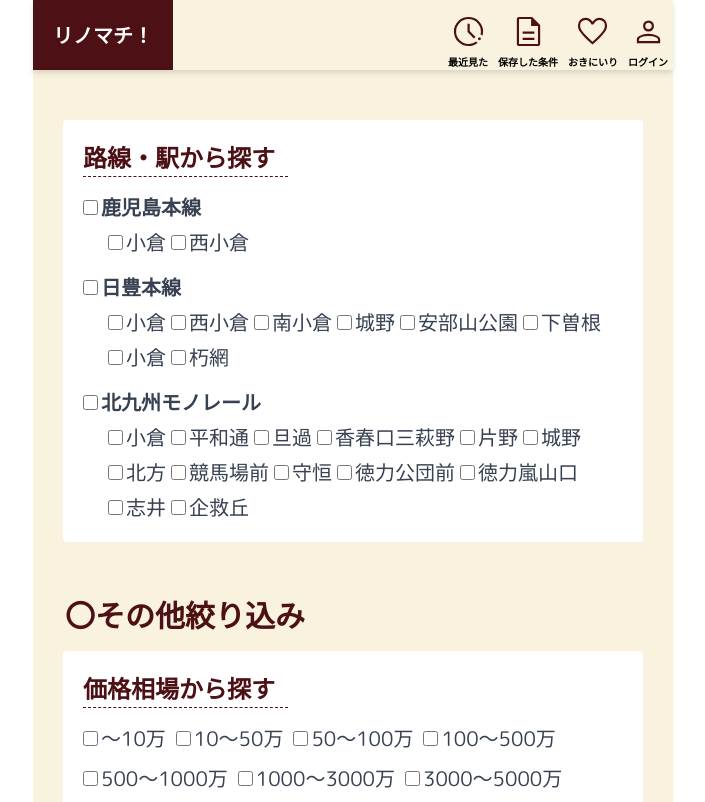
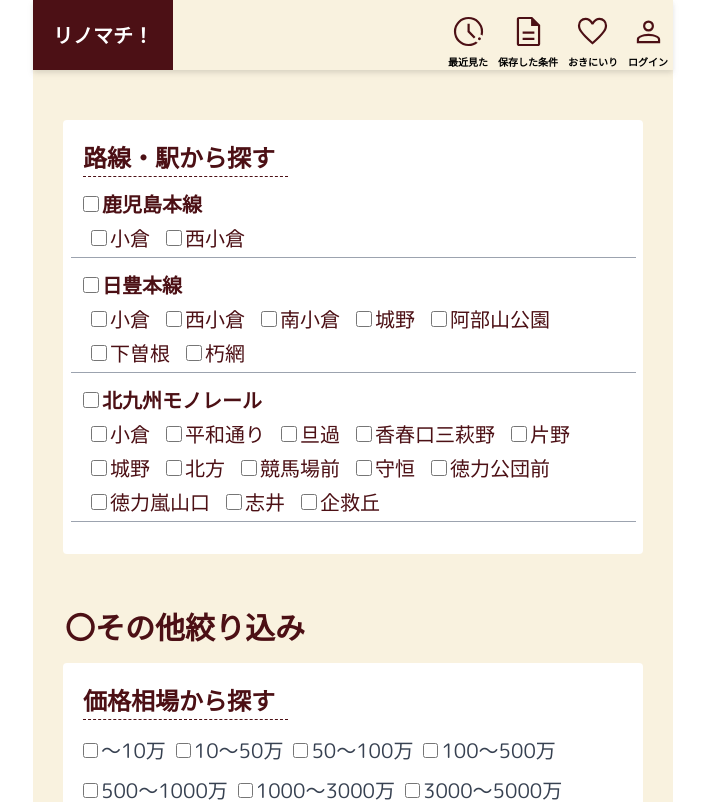
Before and after one commit to yama-chiiii/Rinomachi-Front, a Next.js app: page /search/searchline in a window 1280 px wide. Shown: the top 802 px of the page, without its empty margins (287-992 px from the left). Built offline with nearby package versions, Linux system fonts and the light colour scheme; a web font is replaced by a local one.

Commit message:
feat:絞り込み検索の作成(駅)

```diff
--- a/src/app/component/Line.tsx
+++ b/src/app/component/Line.tsx
@@ -1,105 +1,133 @@
-"use client";
-import { useState } from 'react';
+'use client'
 
-function CheckBox({name,id,setIsChecked}:{name:string,id:string,setIsChecked:() => void}){
-    const handleChange = () => {
-        setIsChecked();
-    };
-    return(
-        <div className="flex items-center space-x-3">
+import { useState } from 'react'
+
+type LineProps = {
+  onConditionChange: (condition: string, checked: boolean) => void
+}
+
+function CheckBox({
+  name,
+  isChecked,
+  toggleCheck,
+  isBold = false,
+}: {
+  name: string
+  isChecked: boolean
+  isBold?: boolean
+  toggleCheck: (name: string, checked: boolean) => void
+}) {
+  const handleChange = (event: React.ChangeEvent<HTMLInputElement>) => {
+    toggleCheck(name, event.target.checked)
+  }
+
+  return (
+    <div className='flex items-center ml-12'>
       <input
-                type="checkbox"
-                id={id}
+        type='checkbox'
+        checked={isChecked}
         onChange={handleChange}
-                className="w-15 h-15 text-blue-500 bg-gray-100 border-gray-300 rounded focus:ring-blue-500 focus:ring-2"
+        className='w-16 h-16 text-brown-dark bg-gray-100 border-gray-300 rounded focus:ring-blue-500 focus:ring-2'
       />
-            <label htmlFor="checkbox" className="text-gray-700 font-medium">
+      <label
+        className={`ml-3 text-dark-brown  text-sm lg:text-xl ${
+          isBold ? 'font-bold' : 'font-medium'
+        }`}
+      >
         {name}
       </label>
     </div>
-    );
+  )
 }
 
-function LineCheckBox({name,id,setIsChecked,setLine}:{name:string,id:string,setIsChecked:() => void,setLine:() => void}){
-    const handleChange = () => {
-        setLine();
-        setIsChecked();
-    };
-    return(
-        <div className="flex items-center space-x-3">
-            <input
-                type="checkbox"
-                id={id}
-                onChange={handleChange}
-                className="w-15 h-15 text-blue-500 bg-gray-100 border-gray-300 rounded focus:ring-blue-500 focus:ring-2"
-            />
-            <label htmlFor="checkbox" className="text-gray-700 font-medium">
-                <div className="font-bold">
-                    {name}
-                </div>
-            </label>
-        </div>
-    );
+export default function Line({ onConditionChange }: LineProps) {
+  const groups = {
+    鹿児島本線: ['小倉', '西小倉'],
+    日豊本線: [
+      '小倉',
+      '西小倉',
+      '南小倉',
+      '城野',
+      '阿部山公園',
+      '下曽根',
+      '朽網',
+    ],
+    北九州モノレール: [
+      '小倉',
+      '平和通り',
+      '旦過',
+      '香春口三萩野',
+      '片野',
+      '城野',
+      '北方',
+      '競馬場前',
+      '守恒',
+      '徳力公団前',
+      '徳力嵐山口',
+      '志井',
+      '企救丘',
+    ],
+  } as const // 'as const' を追加してリテラル型に固定
+
+  const [checkedItems, setCheckedItems] = useState<Record<string, boolean>>({})
+
+  const toggleCheck = (name: string, checked: boolean) => {
+    setCheckedItems((prev) => {
+      const newState = { ...prev, [name]: checked }
+      onConditionChange(name, checked) // 親に通知
+      return newState
+    })
   }
 
-export default function Line(){
-    const [isChecked,setIsChecked] = useState(false);
-    // eslint-disable-next-line @typescript-eslint/no-unused-vars
-    const [line,setLine] = useState("JQ");
+  const toggleGroup = (group: keyof typeof groups, checked: boolean) => {
+    const stations = groups[group]
+    setCheckedItems((prev) => {
+      const newState = { ...prev }
+      stations.forEach((station) => {
+        newState[station] = checked
+        onConditionChange(station, checked) // 駅ごとに通知
+      })
+      return newState
+    })
+  }
 
-    return(
-        <>
-            <div className="w-full flex flex-col mx-auto mb-32 font-mPlus font-semibold text-2xl">
-                <div className="w-full h-full bg-brown-light text-red-dark">
-                    <div className="bg-white rounded mt-120 mb-20 mx-30 pr-15 pb-20">
-                        <div className="flex border-b border-dashed border-brown-dark w-205 pt-20 ml-20">
-                            <div className="font-mPlus text-brown-dark">路線・駅から探す</div>
+  return (
+    <div className='w-full flex flex-col mx-auto mb-32 font-mPlus font-semibold text-2xl'>
+      <div className='w-full h-full bg-brown-light text-brown-dark'>
+        <div className='bg-white rounded mt-120 mb-20 mx-30 pr-15 pb-20'>
+          <div className='flex border-b border-dashed border-brown-dark w-205 mb-12 pt-20 ml-20'>
+            <div className='font-mPlus text-brown-dark'>路線・駅から探す</div>
           </div>
-                        <div className="flex w-full h-auto">
-                            <div className="flex-col text-xl">
-                                <div>
-                                    <div className="ml-20 mt-15 mb-5"><LineCheckBox name="鹿児島本線" id="鹿児島本線" setIsChecked={() => setIsChecked(!isChecked)} setLine={() => setLine("鹿児島本線")}/></div>
-                                    <div className="flex flex-wrap gap-5 ml-45">
-                                        <CheckBox name="小倉" id="鹿児島本線" setIsChecked={() => setIsChecked(!isChecked)}/>
-                                        <CheckBox name="西小倉" id="鹿児島本線" setIsChecked={() => setIsChecked(!isChecked)}/>
+          {Object.entries(groups).map(([group, items]) => (
+            <div key={group} className='mb-12'>
+              {/* 路線名のチェックボックス */}
+              <div className='mb-4 ml-8 '>
+                <CheckBox
+                  name={group}
+                  isChecked={items.every((item) => checkedItems[item])} // 全駅が選択されている場合にチェック
+                  toggleCheck={(name, checked) =>
+                    toggleGroup(name as keyof typeof groups, checked)
+                  } // 型を明示
+                  isBold={true} // 路線名を太文字にする
+                />
               </div>
+              {/* 駅のチェックボックス */}
+              <div className='flex flex-wrap gap-4 ml-16'>
+                {items.map((item) => (
+                  <CheckBox
+                    key={item}
+                    name={item}
+                    isChecked={!!checkedItems[item]} // 駅名の状態
+                    toggleCheck={toggleCheck}
+                    isBold={false}
+                  />
+                ))}
                   </div>
-                                <div>
-                                    <div className="ml-20 mt-15 mb-5"><LineCheckBox name="日豊本線" id="日豊本線" setIsChecked={() => setIsChecked(!isChecked)} setLine={() => setLine("日豊本線")}/></div>
-                                    <div className="flex flex-wrap gap-5 ml-45">
-                                        <CheckBox name="小倉" id="日豊本線" setIsChecked={() => setIsChecked(!isChecked)}/>
-                                        <CheckBox name="西小倉" id="日豊本線" setIsChecked={() => setIsChecked(!isChecked)}/>
-                                        <CheckBox name="南小倉" id="日豊本線" setIsChecked={() => setIsChecked(!isChecked)}/>
-                                        <CheckBox name="城野" id="日豊本線" setIsChecked={() => setIsChecked(!isChecked)}/>
-                                        <CheckBox name="安部山公園" id="日豊本線" setIsChecked={() => setIsChecked(!isChecked)}/>
-                                        <CheckBox name="下曽根" id="日豊本線" setIsChecked={() => setIsChecked(!isChecked)}/>
-                                        <CheckBox name="小倉" id="日豊本線" setIsChecked={() => setIsChecked(!isChecked)}/>
-                                        <CheckBox name="朽網" id="日豊本線" setIsChecked={() => setIsChecked(!isChecked)}/>
+                  <hr className="w-full my-4 mx-8 border-1 border-gray-400" />
             </div>
-                                </div>
-                                <div>
-                                    <div className="ml-20 mt-15 mb-5"><LineCheckBox name="北九州モノレール" id="北九州モノレール" setIsChecked={() => setIsChecked(!isChecked)} setLine={() => setLine("北九州モノレール")}/></div>
-                                    <div className="flex flex-wrap gap-5 ml-45">
-                                        <CheckBox name="小倉" id="北九州モノレール" setIsChecked={() => setIsChecked(!isChecked)}/>
-                                        <CheckBox name="平和通" id="北九州モノレール" setIsChecked={() => setIsChecked(!isChecked)}/>
-                                        <CheckBox name="旦過" id="北九州モノレール" setIsChecked={() => setIsChecked(!isChecked)}/>
-                                        <CheckBox name="香春口三萩野" id="北九州モノレール" setIsChecked={() => setIsChecked(!isChecked)}/>
-                                        <CheckBox name="片野" id="北九州モノレール" setIsChecked={() => setIsChecked(!isChecked)}/>
-                                        <CheckBox name="城野" id="北九州モノレール" setIsChecked={() => setIsChecked(!isChecked)}/>
-                                        <CheckBox name="北方" id="北九州モノレール" setIsChecked={() => setIsChecked(!isChecked)}/>
-                                        <CheckBox name="競馬場前" id="北九州モノレール" setIsChecked={() => setIsChecked(!isChecked)}/>
-                                        <CheckBox name="守恒" id="北九州モノレール" setIsChecked={() => setIsChecked(!isChecked)}/>
-                                        <CheckBox name="徳力公団前" id="北九州モノレール" setIsChecked={() => setIsChecked(!isChecked)}/>
-                                        <CheckBox name="徳力嵐山口" id="北九州モノレール" setIsChecked={() => setIsChecked(!isChecked)}/>
-                                        <CheckBox name="志井" id="北九州モノレール" setIsChecked={() => setIsChecked(!isChecked)}/>
-                                        <CheckBox name="企救丘" id="北九州モノレール"  setIsChecked={() => setIsChecked(!isChecked)}/>
+          ))}
         </div>
       </div>
     </div>
-                        </div>
-                    </div>
-                    </div>
-                </div>
-        </>
-    );
+  )
 }
--- a/src/app/search/searchline/page.tsx
+++ b/src/app/search/searchline/page.tsx
@@ -1,20 +1,52 @@
-import Line from '@/app/component/Line'
-import Price from '@/app/component/Price'
-import Link from 'next/link'
+'use client';
+
+import Line from '@/app/component/Line';
+import Price from '@/app/component/Price';
+import { useRouter } from 'next/navigation';
+import { useState } from 'react';
 
 export default function SearchLine() {
+  const [selectedConditions, setSelectedConditions] = useState<string[]>([]);
+  const router = useRouter();
+
+  const handleConditionChange = (condition: string, checked: boolean) => {
+    setTimeout(() => {
+      setSelectedConditions((prev) => {
+        const newConditions = checked
+          ? [...prev, condition].filter(
+              (value, index, self) => self.indexOf(value) === index
+            ) // 重複を排除
+          : prev.filter((c) => c !== condition);
+
+        return newConditions;
+      });
+    }, 0);
+  };
+
+  const handleSearch = () => {
+    if (selectedConditions.length > 0) {
+      const query = new URLSearchParams({
+        conditions: selectedConditions.join(','), // 駅名のみをクエリに追加
+      });
+      router.push(`/houseList?${query.toString()}`);
+    } else {
+      alert('条件を選択してください。');
+    }
+  };
+
   return (
-    <div className='"w-full lg:w-1/2 min-h-screen bg-brown-light flex flex-col mx-auto font-mPlus font-semibold text-2xl'>
-          <Line />
-          <div className='mx-32 mb-12 text-3xl text-brown-dark'>〇その他絞り込み</div>
-          <Price />
-          <div className='flex justify-center text-center'>
-            <button className='my-20 mb-80 px-30 py-15 rounded bg-brown-dark text-white text-xl'>
-              <Link href={'./../houseList'} className='hover:text-brown'>
-                この条件で検索する
-              </Link>
-            </button>
-          </div>
+    <div className="w-full lg:w-1/2 min-h-screen bg-brown-light flex flex-col mx-auto font-mPlus font-semibold text-2xl">
+      <Line onConditionChange={handleConditionChange} />
+      <div className="mx-32 mb-12 text-3xl text-brown-dark">〇その他絞り込み</div>
+      <Price />
+      <div className="flex justify-center text-center">
+        <button
+          onClick={handleSearch}
+          className="my-20 mb-80 px-30 py-15 rounded bg-brown-dark text-white text-xl hover:text-brown"
+        >
+          この条件で検索する
+        </button>
+      </div>
     </div>
-  )
+  );
 }
```
Also changed, not shown: src/app/houseList/page.tsx (+36 -7 lines). Lines whose indentation alone changed are shown as unchanged.
